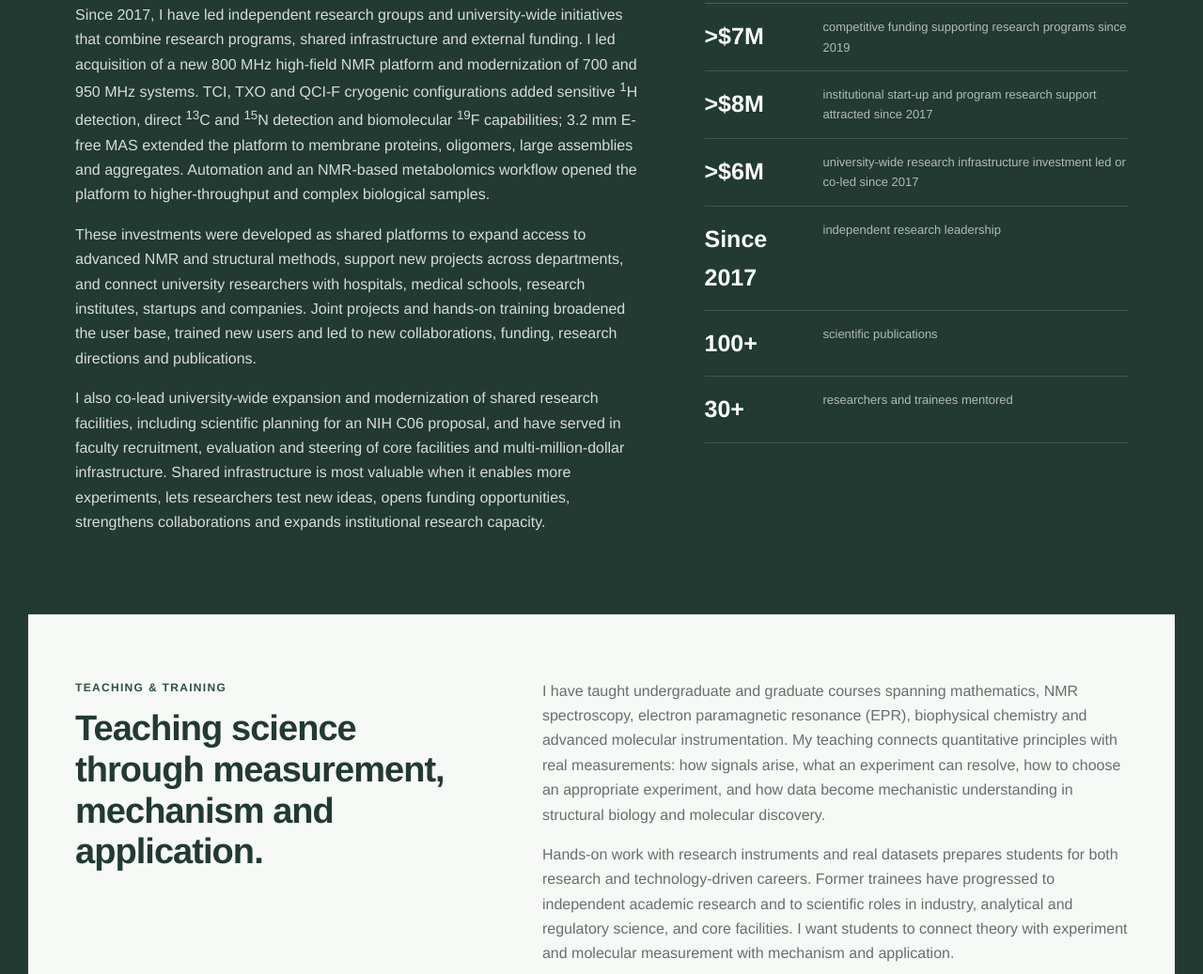
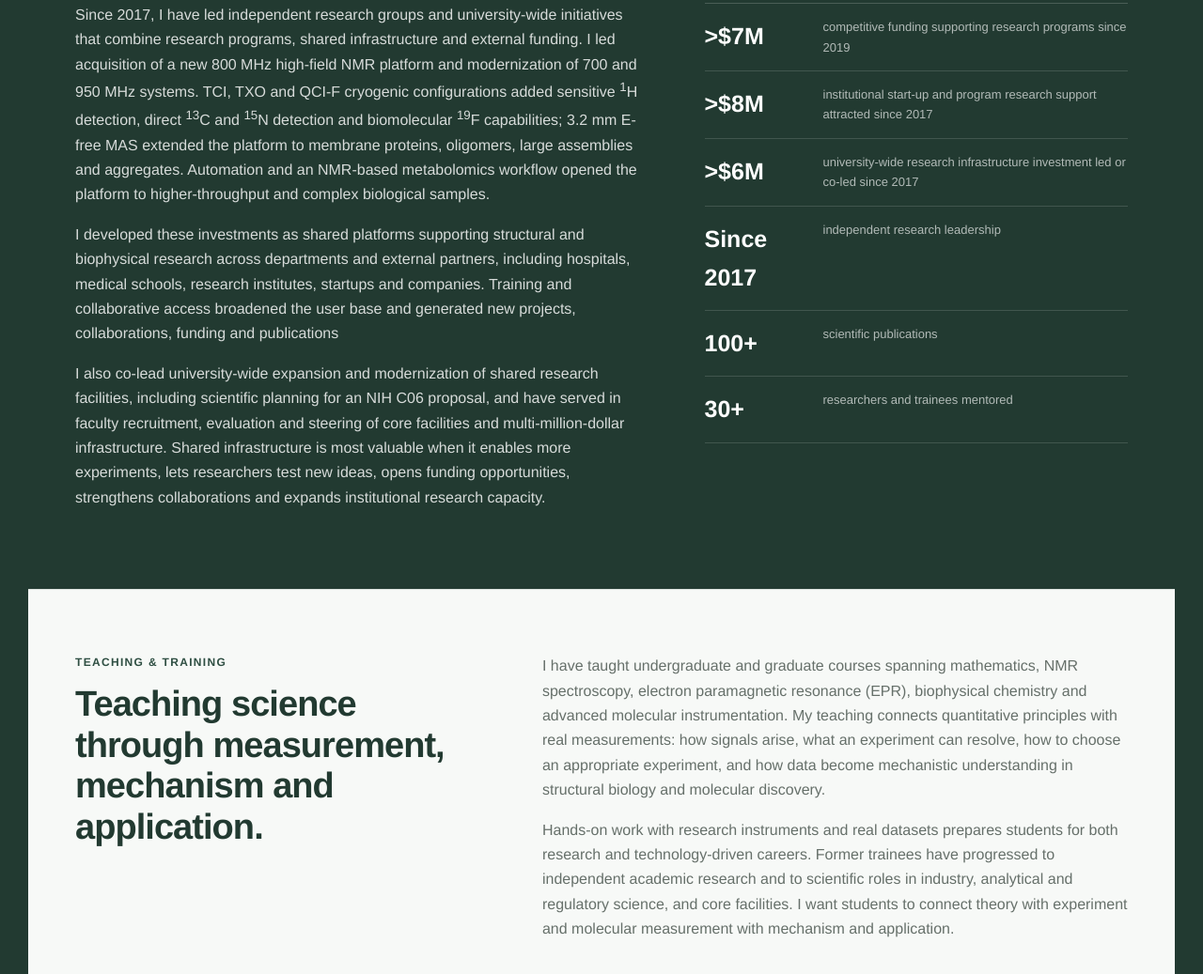
Before and after one commit to lukasz-jaremko/lukasz-jaremko.github.io, a plain HTML site: page index.html in a window 1280 px wide. Shown: the part 4377-5414 px from the top of the page at 94% size. Drawn offline with Linux system fonts and the light colour scheme.

Commit message:
Update index.html

```diff
--- a/index.html
+++ b/index.html
@@ -891,10 +891,7 @@
                 biological samples.
               </p>
               <p>
-                These investments were developed as shared platforms to expand access to advanced NMR and structural methods,
-                support new projects across departments, and connect university researchers with hospitals, medical schools,
-                research institutes, startups and companies. Joint projects and hands-on training broadened the user base, trained new users and led to new collaborations,
-                funding, research directions and publications.
+                I developed these investments as shared platforms supporting structural and biophysical research across departments and external partners, including hospitals, medical schools, research institutes, startups and companies. Training and collaborative access broadened the user base and generated new projects, collaborations, funding and publications
               </p>
               <p>
                 I also co-lead university-wide expansion and modernization of shared research facilities, including scientific
```
